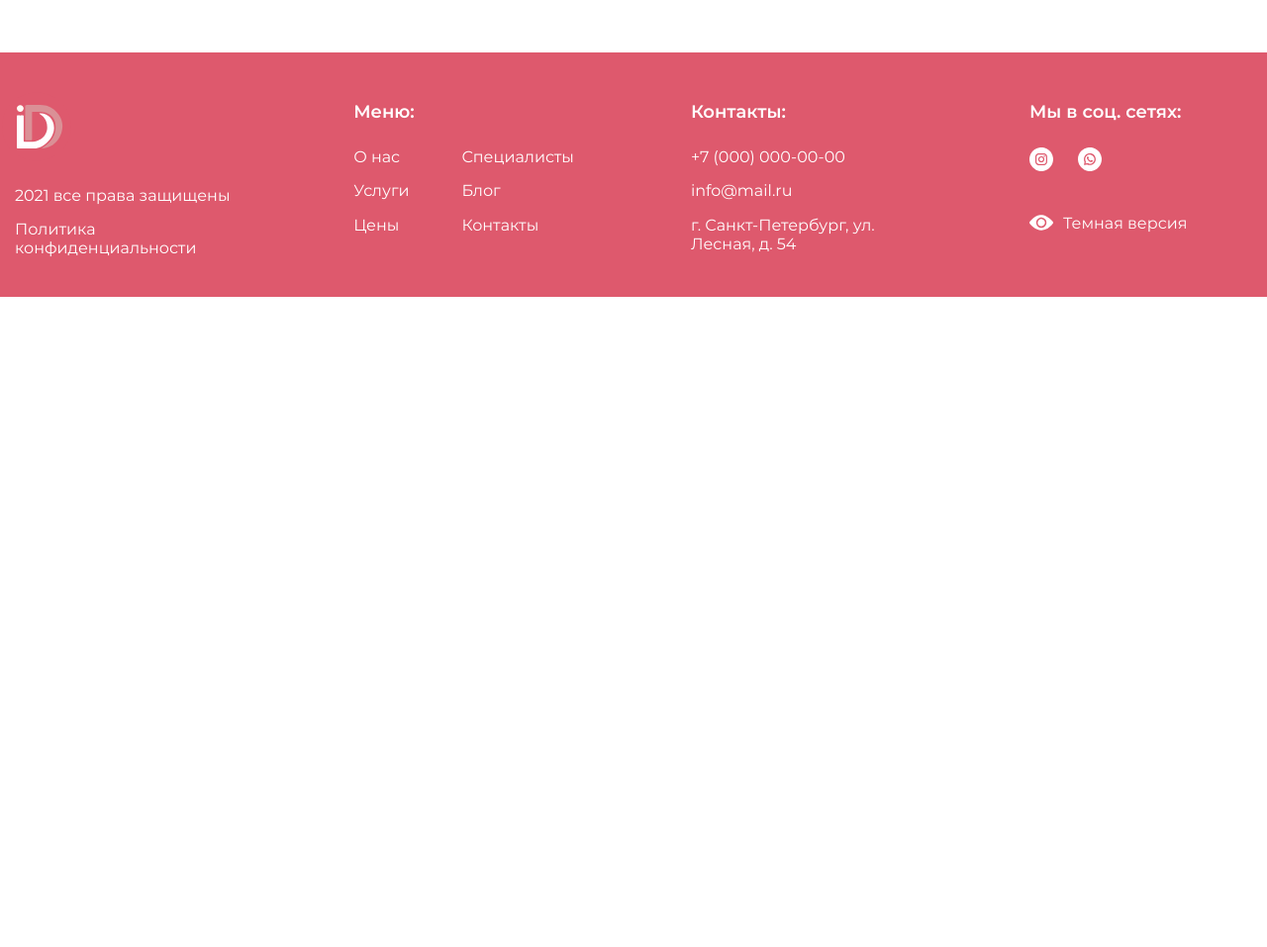
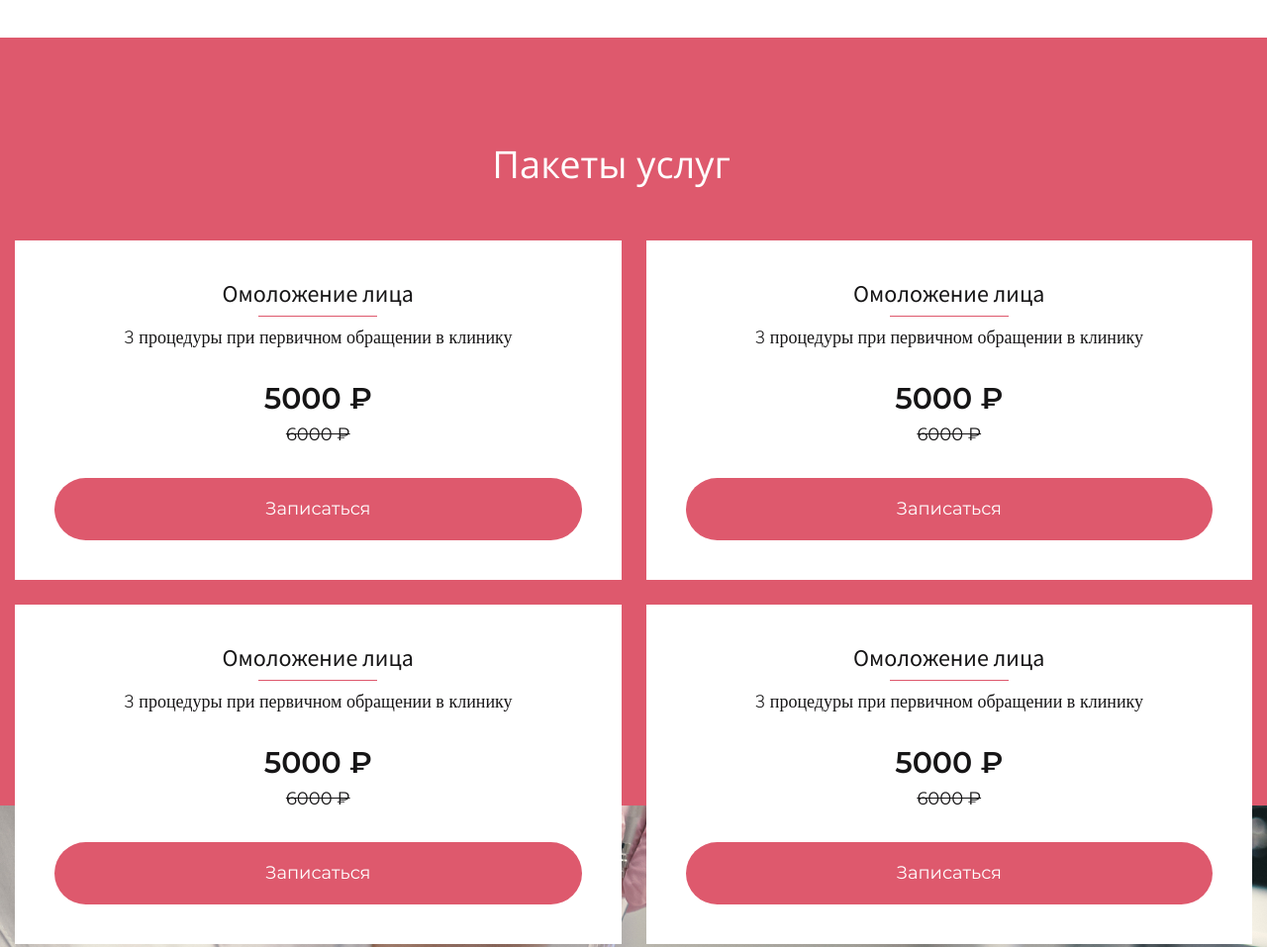
Before and after one commit to korchinmv/idil, a website: page app/index.html in a window 1280 px wide. Shown: the part 1768-2725 px from the top of the page at 99% size. Before the commit the page ends 2068 px from the top, so only its background shows below. Drawn offline with nearby package versions, Linux system fonts and the light colour scheme; files that its build step writes are made by us from their sources.

Commit message:
added service-pockets-block + adaptive

```diff
--- a/app/index.html
+++ b/app/index.html
@@ -155,7 +155,11 @@
 		<h2 class="services-block__title title">Услуги</h2>
 
 		<table class="services-block__price-table price-table">
-			<caption class="price-table__title">Отдельные зоны</caption>
+			<caption class="price-table__title">Отдельные зоны
+				<svg>
+					<use xlink:href="images/sprite.svg#icon-arrow-up"></use>
+				</svg>
+			</caption>
 			<tr class="price-table__line">
 				<th class="price-table__name">RF-lifting Лицо (без век)</th>
 				<td class="price-table__time">60 мин</td>
@@ -200,6 +204,60 @@
 			</tr>
 		</table>
 	</div>
+</section>
+			<section class="service-pockets-block" style="background-image: url('images/service-pockets-block/bg.jpg')">
+	<div class="container">
+		<h2 class="service-pockets-block__title title">Пакеты услуг
+			<svg>
+				<use xlink:href="images/sprite.svg#icon-arrow-up"></use>
+			</svg>
+		</h2>
+
+		<ul class="service-pockets-block__list pockets">
+
+			<li class="pockets__item">
+				<article class="service-pocket">
+					<h3 class="service-pocket__title">Омоложение лица</h3>
+					<div class="service-pocket__descr text">3 процедуры при первичном обращении в клинику</div>
+					<span class="service-pocket__price-new">5000 ₽</span>
+					<span class="service-pocket__price-old">6000 ₽</span>
+					<a class="service-pocket__link btn btn--red" href="#">Записаться</a>
+				</article>
+			</li>
+
+			<li class="pockets__item">
+				<article class="service-pocket">
+					<h3 class="service-pocket__title">Омоложение лица</h3>
+					<div class="service-pocket__descr text">3 процедуры при первичном обращении в клинику</div>
+					<span class="service-pocket__price-new">5000 ₽</span>
+					<span class="service-pocket__price-old">6000 ₽</span>
+					<a class="service-pocket__link btn btn--red" href="#">Записаться</a>
+				</article>
+			</li>
+
+			<li class="pockets__item">
+				<article class="service-pocket">
+					<h3 class="service-pocket__title">Омоложение лица</h3>
+					<div class="service-pocket__descr text">3 процедуры при первичном обращении в клинику</div>
+					<span class="service-pocket__price-new">5000 ₽</span>
+					<span class="service-pocket__price-old">6000 ₽</span>
+					<a class="service-pocket__link btn btn--red" href="#">Записаться</a>
+				</article>
+			</li>
+
+			<li class="pockets__item">
+				<article class="service-pocket">
+					<h3 class="service-pocket__title">Омоложение лица</h3>
+					<div class="service-pocket__descr text">3 процедуры при первичном обращении в клинику</div>
+					<span class="service-pocket__price-new">5000 ₽</span>
+					<span class="service-pocket__price-old">6000 ₽</span>
+					<a class="service-pocket__link btn btn--red" href="#">Записаться</a>
+				</article>
+			</li>
+
+		</ul>
+	</div>
+
 </section>
 
 		</main>
--- /dev/null
+++ b/src/modules/_service-pockets-block/_service-pockets-block.scss
@@ -0,0 +1,35 @@
+.service-pockets-block {
+	background-color: var(--accent-color);
+	background-repeat: no-repeat;
+	background-position: bottom;
+	background-size: cover 50%;
+	padding: 105px 0 430px;
+
+	@include mq("tablet-s", max) {
+		padding: 80px 0 330px;
+	}
+
+	@include mq("phone", max) {
+		padding: 50px 0 150px;
+	}
+
+	&__title {
+		color: var(--white-color);
+		text-align: center;
+		margin-bottom: 55px;
+		display: flex;
+		justify-content: center;
+
+		@include mq("phone-s", max) {
+			margin-bottom: 40px;
+		}
+
+		svg {
+			align-self: flex-end;
+			fill: var(--white-color);
+			margin-left: 20px;
+			height: 33px;
+			width: 25px;
+		}
+	}
+}
--- a/src/scss/base/_vars.scss
+++ b/src/scss/base/_vars.scss
@@ -27,4 +27,6 @@
 	--pink-light: #697278;
 	--pink-color: #5c5858;
 	--black-color: #fff;
+	--dark-grey-color: #de596d;
+	--white-color: #697278;
 }
--- a/src/scss/elements/_blocks.scss
+++ b/src/scss/elements/_blocks.scss
@@ -57,6 +57,13 @@
 	justify-content: center;
 	align-items: center;
 
+	svg {
+		width: 24px;
+		height: 24px;
+		fill: var(--white-color);
+		transition: fill 0.3s ease 0s;
+	}
+
 	&:focus {
 		svg {
 			fill: var(--pink);
@@ -69,13 +76,6 @@
 				fill: var(--dark-grey-color);
 			}
 		}
-	}
-
-	svg {
-		width: 24px;
-		height: 24px;
-		fill: var(--white-color);
-		transition: fill 0.3s ease 0s;
 	}
 }
 
@@ -144,6 +144,11 @@
 .text {
 	font-family: "NunitoSans";
 	line-height: 1.5;
+
+	@include mq("phone", max) {
+		font-size: 16px;
+		line-height: 1.2;
+	}
 }
 
 .recommendations {
@@ -197,14 +202,22 @@
 	}
 
 	&__title {
-		border-bottom: 1px solid var(--grey-border);
+		display: inline-block;
 		font-family: "OpenSans";
 		font-weight: 400;
 		font-size: 24px;
 		line-height: 1.2;
 		margin-bottom: 15px;
-		padding-bottom: 15px;
 		text-align: left;
+		position: relative;
+		padding-right: 35px;
+
+		svg {
+			fill: var(--black-color);
+			transform: rotate(180deg);
+			height: 18px;
+			width: 21px;
+		}
 
 		@include mq("phone", max) {
 			font-size: 18px;
@@ -216,6 +229,10 @@
 		justify-content: space-between;
 		align-items: center;
 		border-bottom: 1px solid var(--grey-border);
+
+		&:first-child {
+			border-top: 1px solid var(--grey-border);
+		}
 	}
 
 	&__name {
@@ -256,3 +273,18 @@
 		}
 	}
 }
+
+.pockets {
+	display: grid;
+	grid-template-columns: repeat(4, 1fr);
+	gap: 25px;
+
+	@include mq("desktop", max) {
+		grid-template-columns: repeat(2, 1fr);
+	}
+
+	@include mq("tablet-s", max) {
+		grid-template-columns: repeat(1, 1fr);
+		gap-row: 20px;
+	}
+}
--- a/src/scss/elements/_cards.scss
+++ b/src/scss/elements/_cards.scss
@@ -0,0 +1,70 @@
+.service-pocket {
+	background-color: var(--white-color);
+	padding: 40px;
+	text-align: center;
+
+	@include mq("phone-s", max) {
+		padding: 20px;
+	}
+
+	&__title {
+		font-family: "SourceSansPro";
+		font-weight: 400;
+		font-size: 24px;
+		line-height: 1.2;
+		padding-bottom: 8px;
+		position: relative;
+		margin-bottom: 8px;
+
+		&:after {
+			content: "";
+			display: block;
+			width: 120px;
+			height: 1px;
+			background-color: var(--accent-color);
+			margin: 0 auto;
+			position: absolute;
+			bottom: 0;
+			left: 50%;
+			transform: translateX(-50%);
+		}
+	}
+
+	&__descr {
+		margin-bottom: 30px;
+
+		@include mq("phone-s", max) {
+			margin-bottom: 15px;
+		}
+	}
+
+	&__price-new,
+	&__price-old {
+		display: block;
+	}
+
+	&__price-new {
+		font-weight: 600;
+		font-size: 30px;
+		line-height: 1.2;
+		margin-bottom: 5px;
+	}
+
+	&__price-old {
+		font-weight: 400;
+		text-decoration: line-through;
+		margin-bottom: 30px;
+
+		@include mq("phone-s", max) {
+			margin-bottom: 15px;
+		}
+	}
+
+	&__link {
+		display: block;
+
+		@include mq("phone-s", max) {
+			padding: 13px 40px;
+		}
+	}
+}
--- a/src/scss/index.scss
+++ b/src/scss/index.scss
@@ -18,5 +18,6 @@
 @import "../modules/_header/_header";
 @import "../modules/_hero/_hero";
 @import "../modules/_services-block/_services-block";
+@import "../modules/_service-pockets-block/_service-pockets-block";
 
 @import "../modules/_footer/_footer";
```
Also changed, not shown: src/html/index.html (+1 -0 lines), src/modules/_service-pockets-block/_service-pockets-block.html (added, +54 -0 lines), src/modules/_services-block/_services-block.html (+5 -1 lines), app/images/icons/icon-arrow-up.svg (added), app/images/service-pockets-block/bg.avif (added), app/images/service-pockets-block/bg.jpg (added), app/images/service-pockets-block/bg.webp (added), app/images/sprite.svg, src/images/icons/icon-arrow-up.svg (added), src/images/service-pockets-block/bg.jpg (added), 1 other file.
